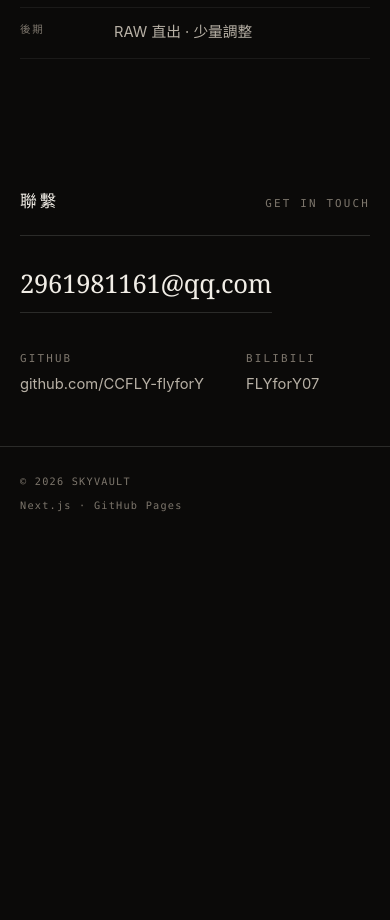
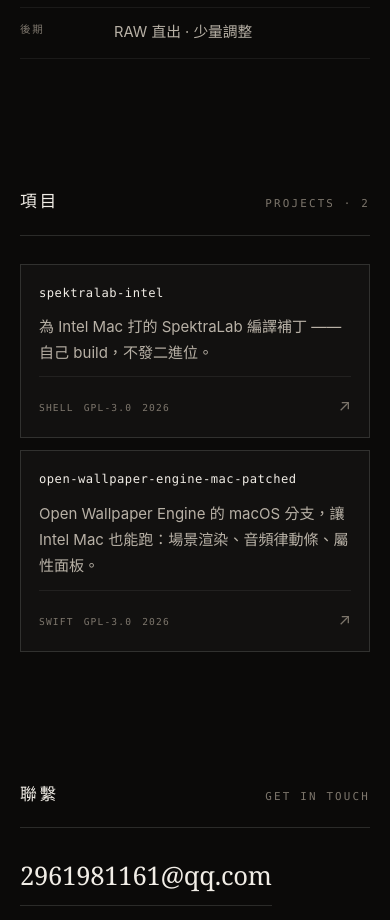
Before and after one commit to CCFLY-flyforY/personal-site, a Next.js app: page / in a window 390 px wide. Shown: the part 11080-12000 px from the top of the page. Before the commit the page ends 11639 px from the top, so only its background shows below. Built offline with nearby package versions, Linux system fonts and the light colour scheme.

Commit message:
新增项目区：GitHub 上两个小项目

```diff
--- a/app/globals.css
+++ b/app/globals.css
@@ -311,6 +311,60 @@ a { color: inherit; text-decoration: none; }
   white-space: nowrap;
 }
 
+/* ---------------- 項目（GitHub 小项目） ---------------- */
+.projects {
+  display: grid;
+  grid-template-columns: repeat(2, 1fr);
+  gap: clamp(12px, 1.8vw, 20px);
+}
+
+.proj {
+  display: flex;
+  flex-direction: column;
+  gap: 10px;
+  padding: clamp(18px, 2.2vw, 26px);
+  border: 1px solid var(--hair);
+  background: var(--bg-2);
+  transition: border-color 0.25s ease, transform 0.3s cubic-bezier(0.22, 1, 0.36, 1), background 0.25s ease;
+}
+
+.proj:hover { border-color: var(--ink-dim); transform: translateY(-3px); }
+
+.proj-name {
+  font-family: var(--mono);
+  font-size: 0.76rem;
+  letter-spacing: 0.04em;
+  color: var(--ink);
+  word-break: break-all;
+}
+
+.proj-desc { font-size: 0.94rem; line-height: 1.75; color: var(--ink-soft); }
+
+.proj-foot {
+  display: flex;
+  align-items: baseline;
+  justify-content: space-between;
+  gap: 12px;
+  margin-top: auto;
+  padding-top: 6px;
+  border-top: 1px solid var(--hair-soft);
+}
+
+.proj-tags {
+  display: flex;
+  flex-wrap: wrap;
+  gap: 10px;
+  padding-top: 8px;
+  font-family: var(--mono);
+  font-size: 0.6rem;
+  letter-spacing: 0.12em;
+  text-transform: uppercase;
+  color: var(--ink-dim);
+}
+
+.proj-arrow { padding-top: 8px; color: var(--ink-dim); transition: transform 0.25s ease, color 0.25s ease; }
+.proj:hover .proj-arrow { transform: translate(3px, -3px); color: var(--accent); }
+
 /* ---------------- 关于 ---------------- */
 .about {
   display: grid;
@@ -519,6 +573,7 @@ a { color: inherit; text-decoration: none; }
 @media (max-width: 960px) {
   .site-head nav { display: none; }
   .masonry { columns: 2; }
+  .projects { grid-template-columns: 1fr; }
   .about { grid-template-columns: 1fr; }
   .about-photo { max-width: 420px; }
   .notes a { grid-template-columns: 92px 1fr; }
--- a/app/layout.jsx
+++ b/app/layout.jsx
@@ -41,6 +41,7 @@ export default function RootLayout({ children }) {
           <nav>
             <a href="#works">作品</a>
             <a href="#about">關於</a>
+            <a href="#projects">項目</a>
             <a href="#contact">聯繫</a>
           </nav>
           <ThemeToggle />
--- a/app/page.jsx
+++ b/app/page.jsx
@@ -52,6 +52,29 @@ export default function Home() {
         </div>
       </section>
 
+      <section id="projects" className="band">
+        <div className="band-head">
+          <h2>項目</h2>
+          <p className="eyebrow">Projects · {site.projects.length}</p>
+        </div>
+        <div className="projects">
+          {site.projects.map((p, i) => (
+            <a className="proj" key={p.name} href={p.href} target="_blank" rel="noreferrer" style={{ '--i': i }}>
+              <span className="proj-name">{p.name}</span>
+              <span className="proj-desc">{p.desc}</span>
+              <span className="proj-foot">
+                <span className="proj-tags">
+                  {p.tags.map((t) => (
+                    <span key={t}>{t}</span>
+                  ))}
+                </span>
+                <span className="proj-arrow" aria-hidden>↗</span>
+              </span>
+            </a>
+          ))}
+        </div>
+      </section>
+
       {/* 笔记：暂时隐藏。想恢复就把下面这段取消注释，并把 layout.jsx 的「笔记」导航加回来。
           数据仍然在 content/site.js 的 notes 里。
       <section id="notes" className="band">
--- a/content/site.js
+++ b/content/site.js
@@ -65,6 +65,22 @@ export const site = {
     { src: '/photos/thunder/star-trails.jpg', title: '星軌', meta: 'E-M5 · 長曝光', cat: 'night', focus: 'center 50%' },
   ],
 
+  // GitHub 上的小項目：name 是倉庫名，desc 自己寫，tags 顯示在卡片底部
+  projects: [
+    {
+      name: 'spektralab-intel',
+      desc: '為 Intel Mac 打的 SpektraLab 編譯補丁 —— 自己 build，不發二進位。',
+      tags: ['Shell', 'GPL-3.0', '2026'],
+      href: 'https://github.com/CCFLY-flyforY/spektralab-intel',
+    },
+    {
+      name: 'open-wallpaper-engine-mac-patched',
+      desc: 'Open Wallpaper Engine 的 macOS 分支，讓 Intel Mac 也能跑：場景渲染、音頻律動條、屬性面板。',
+      tags: ['Swift', 'GPL-3.0', '2026'],
+      href: 'https://github.com/CCFLY-flyforY/open-wallpaper-engine-mac-patched',
+    },
+  ],
+
   // 筆記區目前在頁面上隱藏，資料保留，想恢復見 app/page.jsx 的註解
   notes: [
     {
```
Also changed, not shown: 1 other file (tests, documents, lock files or other folders).
